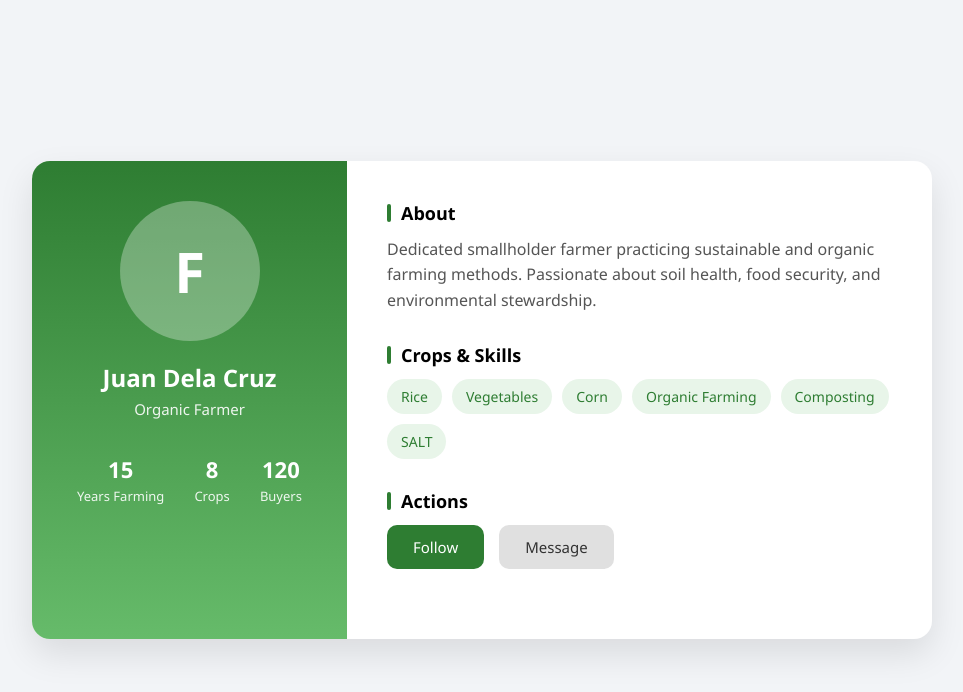
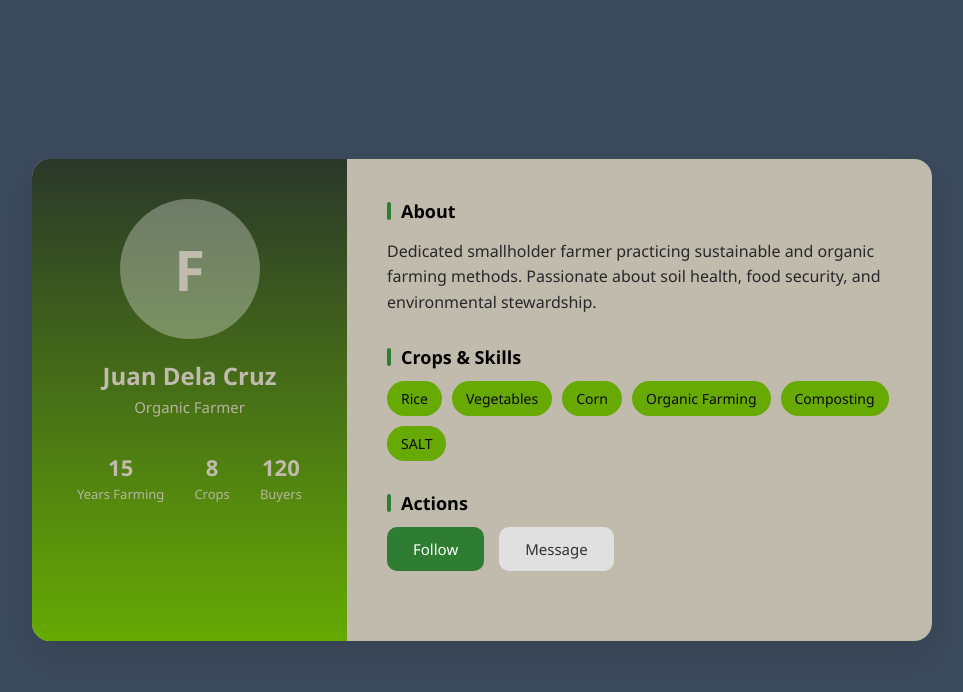
Before and after one commit to NectherLouieDev/pocket-farm-tycoon, a website built with Vite: page src/components/profile/index.html in a window 1280 px wide. Shown: the whole page, without its empty margins (158-1121 px from the left). Built offline with nearby package versions, Linux system fonts and the light colour scheme.

Commit message:
updated css and added script.js

```diff
--- a/src/components/profile/index.html
+++ b/src/components/profile/index.html
@@ -14,7 +14,7 @@
     <!-- LEFT SIDE -->
     <div class="profile-left">
         <div class="avatar">F</div>
-        <h2>Juan Dela Cruz</h2>
+        <h2 id="farmerName">Juan Dela Cruz</h2>
         <p>Organic Farmer</p>
 
         <div class="stats">
@@ -61,12 +61,13 @@
             <div class="section-title">Actions</div>
             <div class="actions">
                 <button class="btn btn-follow">Follow</button>
-                <button class="btn btn-message">Message</button>
+                <button class="btn btn-message" onclick="messageFarmer()">Message</button>
             </div>
         </div>
 
     </div>
 </div>
+<script src="script.js"></script>
 
 </body>
 </html>
--- a/src/components/profile/style.css
+++ b/src/components/profile/style.css
@@ -5,7 +5,7 @@
         }
 
         body {
-            background: #f2f4f7;
+            background: #3b4a5c;
             display: flex;
             justify-content: center;
             align-items: center;
@@ -18,7 +18,7 @@
             display: flex;
             width: 900px;
             max-width: 95%;
-            background: #ffffff;
+            background: #c0bbac;
             border-radius: 18px;
             overflow: hidden;
             box-shadow: 0 15px 35px rgba(0,0,0,0.1);
@@ -26,8 +26,8 @@
 
         /* LEFT PANEL */
         .profile-left {
-            background: linear-gradient(180deg, #2e7d32, #66bb6a);
-            color: #fff;
+            background: linear-gradient(180deg, #2a382a, #66aa03);
+            color: #c0bbac;
             width: 35%;
             padding: 40px 30px;
             text-align: center;
@@ -101,8 +101,10 @@
         }
 
         .section p {
-            margin: 0;
-            color: #555;
+            display: flex;
+            flex-wrap: wrap;
+            margin: 1;
+            color: #28282B;
             line-height: 1.6;
         }
 
@@ -114,8 +116,8 @@
         }
 
         .tag {
-            background: #e8f5e9;
-            color: #2e7d32;
+            background: #66aa03;
+            color: #0A0A0A;
             padding: 8px 14px;
             border-radius: 20px;
             font-size: 14px;
```
